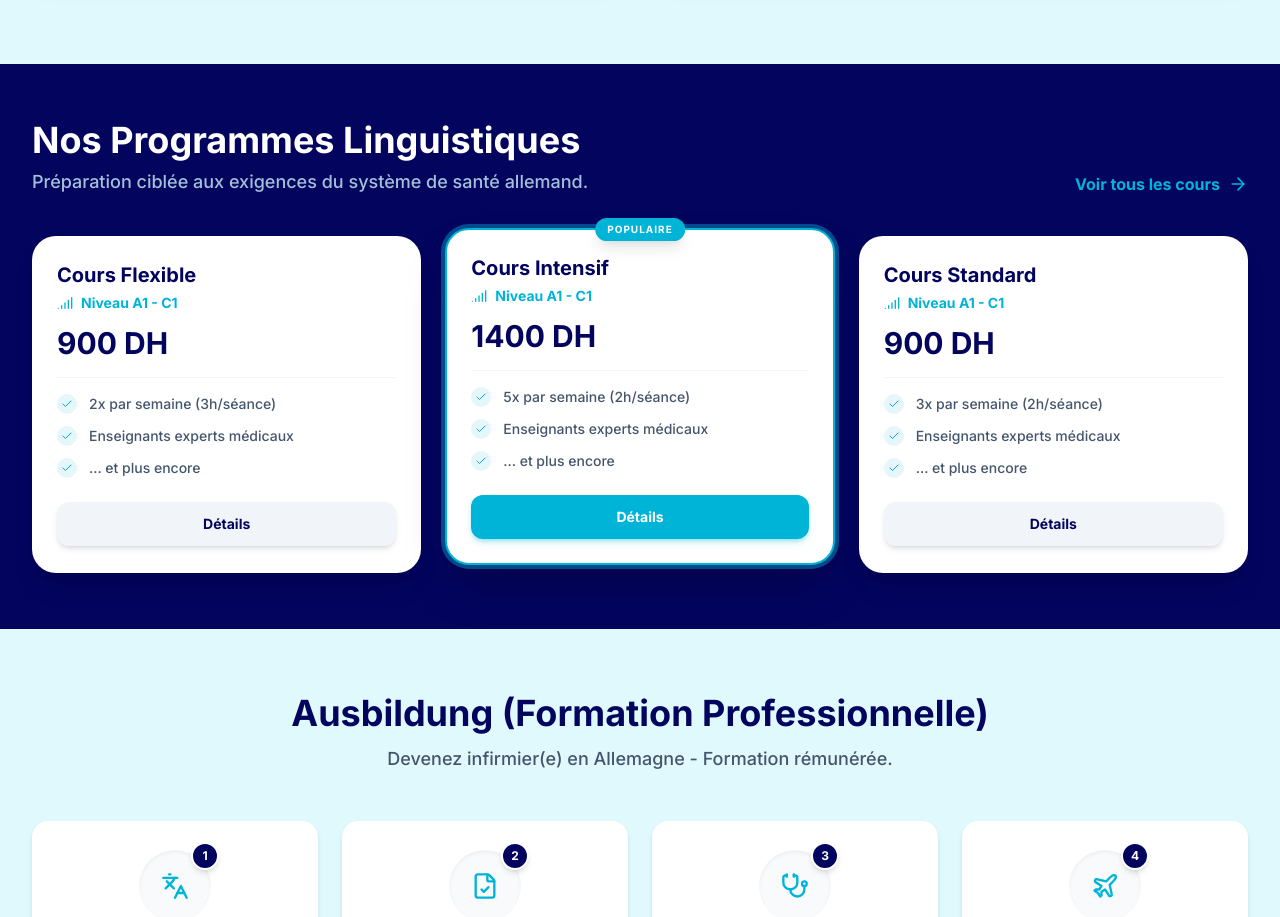
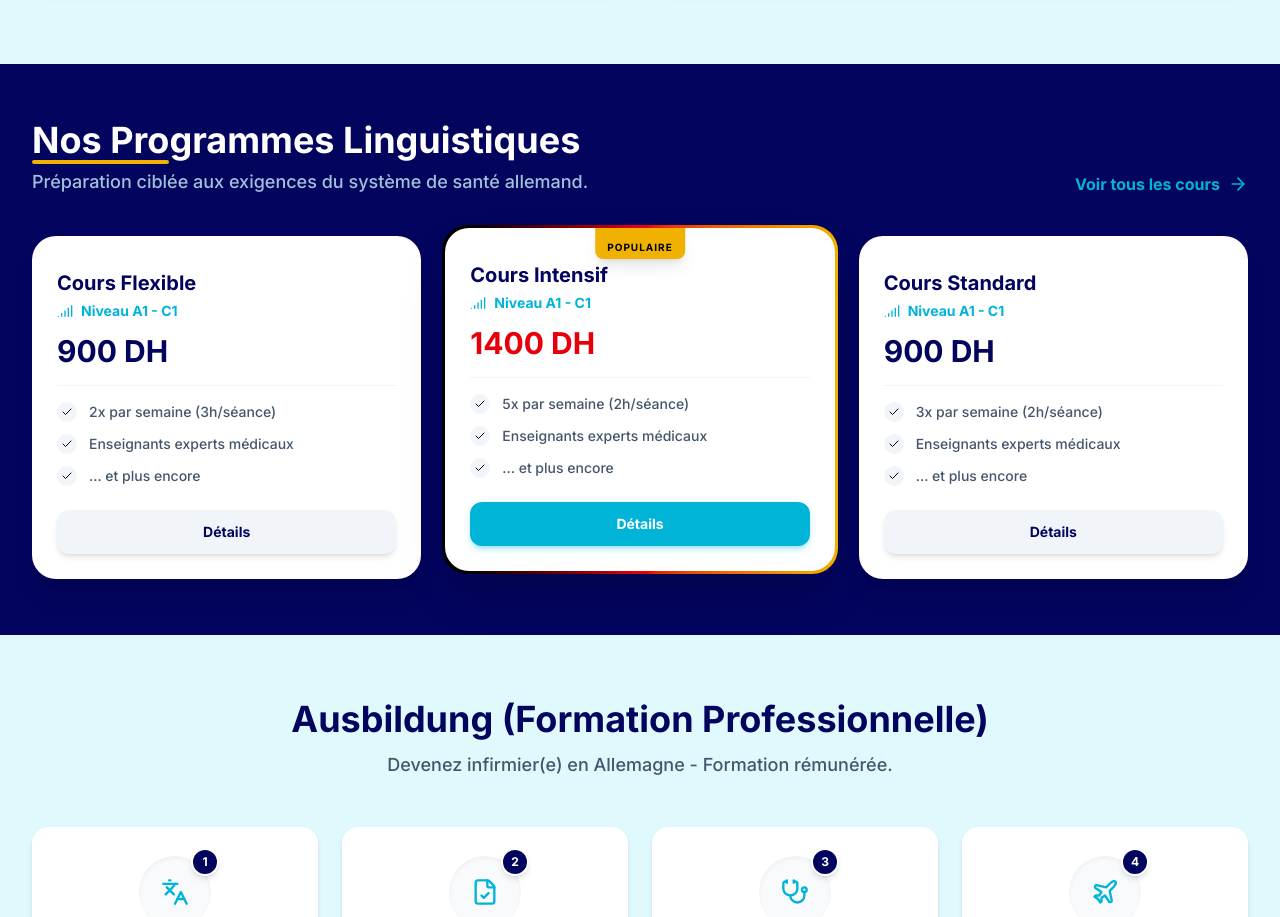
Before and after one commit to yahyabenjdy/gmed.ma, a React (Vite) app: page / in a window 1280 px wide. Shown: the part 1200-2117 px from the top of the page. Built offline with nearby package versions, Linux system fonts and the light colour scheme.

Commit message:
Courses.jsx

```diff
--- a/src/components/Courses.jsx
+++ b/src/components/Courses.jsx
@@ -148,19 +148,17 @@ const Courses = ({ lang }) => {
   const t = content[lang] || content.de;
 
   return (
-    // REDUCED VERTICAL PADDING: py-20 -> py-14
-    // Added ID for navigation back
     <section
       id="courses-section"
       className="py-14 bg-medical-navy"
       dir={lang === "ar" ? "rtl" : "ltr"}
     >
       <div className="max-w-7xl mx-auto px-4 sm:px-6 lg:px-8">
-        {/* Header: Reduced margin-bottom (mb-12 -> mb-10) */}
         <div className="flex flex-col md:flex-row justify-between items-end mb-10 gap-6">
           <div className={lang === "ar" ? "text-right" : "text-left"}>
-            <h2 className="text-3xl md:text-4xl font-black text-white mb-2">
+            <h2 className="text-3xl md:text-4xl font-black text-white mb-2 relative inline-block">
               {t.title}
+              <div className="absolute -bottom-1 left-0 w-1/4 h-1 bg-yellow-500 rounded-full" />
             </h2>
             <p className="text-medical-light/80 text-lg max-w-2xl font-medium">
               {t.subtitle}
@@ -169,7 +167,7 @@ const Courses = ({ lang }) => {
 
           <Link
             to="/courses"
-            state={{ fromHomeSection: true }} // <--- PASSING STATE FOR BACK BUTTON
+            state={{ fromHomeSection: true }}
             className={`hidden md:flex items-center gap-2 text-medical-cyan font-bold hover:text-white transition-colors ${
               lang === "ar" ? "flex-row-reverse" : ""
             }`}
@@ -194,59 +192,78 @@ const Courses = ({ lang }) => {
                 key={index}
                 onMouseEnter={() => setHoveredIndex(index)}
                 onMouseLeave={() => setHoveredIndex(null)}
-                // REDUCED PADDING: p-8 -> p-6
-                className={`relative bg-white p-6 rounded-[1.5rem] transition-all duration-300 group
+                // 1. CONTAINER: Handles positioning and shadow
+                className={`relative rounded-[1.5rem] transition-all duration-300 group
                   ${
                     isActive
-                      ? "shadow-2xl border-2 border-medical-cyan ring-4 ring-medical-cyan/40 -translate-y-2"
-                      : "shadow-xl border border-white/10 hover:-translate-y-2"
+                      ? "shadow-2xl -translate-y-2"
+                      : "shadow-xl hover:-translate-y-2"
+                  }`}
+              >
+                {/* 2. GERMAN ACCENT: Full Gradient Border (Background Layer) */}
+                {/* This div sits behind the white card to create the border effect */}
+                <div
+                  className={`absolute -inset-[3px] rounded-[1.6rem] bg-gradient-to-r from-black via-red-600 to-yellow-500 transition-opacity duration-300 -z-10 ${
+                    isActive ? "opacity-100" : "opacity-0"
+                  }`}
+                />
+
+                {/* 3. WHITE CARD CONTENT */}
+                <div
+                  className={`bg-white p-6 rounded-[1.5rem] h-full border transition-colors duration-300 ${
+                    isActive ? "border-transparent" : "border-white/10"
                   }`}
                 >
                   {card.featured && (
                     <span
-                    className={`absolute -top-3 left-1/2 -translate-x-1/2 bg-medical-cyan text-white px-3 py-1 rounded-full text-[10px] font-black uppercase tracking-widest shadow-lg transition-opacity duration-300 ${
-                      isActive ? "opacity-100" : "opacity-50 grayscale"
+                      className={`absolute top-0 left-1/2 -translate-x-1/2 bg-yellow-500 text-black px-3 py-1 rounded-b-lg text-[10px] font-black uppercase tracking-widest shadow-lg transition-all duration-300 ${
+                        isActive
+                          ? "opacity-100 pt-3"
+                          : "opacity-50 grayscale pt-1"
                       }`}
                     >
                       {t.popularBadge}
                     </span>
                   )}
 
-                {/* Title & Price: Reduced margins (mb-6 -> mb-4, pb-6 -> pb-4) */}
-                <div className="mb-4 border-b border-slate-100 pb-4">
+                  <div className="mb-4 border-b border-slate-100 pb-4 mt-2">
                     <h3 className="text-xl font-black text-medical-navy mb-1">
                       {card.title}
                     </h3>
                     <div className="flex items-center gap-2 text-slate-500 text-sm mb-3">
+                      {/* 4. ICON: Removed hover color change (Kept Cyan) */}
                       <Signal size={16} className="text-medical-cyan" />
                       <span className="font-bold text-medical-cyan">
                         {card.level}
                       </span>
                     </div>
-                  <div className="text-3xl font-black text-medical-navy">
+                    {/* Price turns Red on hover */}
+                    <div
+                      className={`text-3xl font-black transition-colors ${
+                        isActive ? "text-red-600" : "text-medical-navy"
+                      }`}
+                    >
                       {card.price}
                     </div>
                   </div>
 
-                {/* Features: Reduced spacing (space-y-4 -> space-y-3, mb-8 -> mb-6) */}
                   <ul className="space-y-3 mb-6">
                     {card.features.map((feat, i) => (
                       <li
                         key={i}
                         className="flex items-center gap-3 text-slate-600 font-medium text-sm"
                       >
-                      <div className="w-5 h-5 rounded-full bg-medical-cyan/10 flex items-center justify-center shrink-0">
-                        <Check size={12} className="text-medical-cyan" />
+                        <div className="w-5 h-5 rounded-full bg-slate-100 flex items-center justify-center shrink-0">
+                          <Check size={12} className="text-black" />
                         </div>
                         <span>{feat}</span>
                       </li>
                     ))}
                   </ul>
 
-                {/* Action Button: Updated Link Logic */}
                   <Link
                     to={card.link || "/courses"}
-                  state={{ fromHomeSection: true }} // <--- PASSING STATE FOR BACK BUTTON
+                    state={{ fromHomeSection: true }}
                     className={`w-full block text-center py-3 rounded-xl font-bold transition-all shadow-md active:scale-95 text-sm
                     ${
                       isActive
@@ -257,6 +274,7 @@ const Courses = ({ lang }) => {
                     {card.button}
                   </Link>
                 </div>
+              </div>
             );
           })}
         </div>
@@ -265,7 +283,7 @@ const Courses = ({ lang }) => {
         <div className="mt-8 text-center md:hidden">
           <Link
             to="/courses"
-            state={{ fromHomeSection: true }} // <--- PASSING STATE FOR BACK BUTTON
+            state={{ fromHomeSection: true }}
             className="inline-flex items-center gap-2 text-medical-cyan font-bold"
           >
             {t.cta}{" "}
```
Lines whose indentation alone changed are shown as unchanged.
